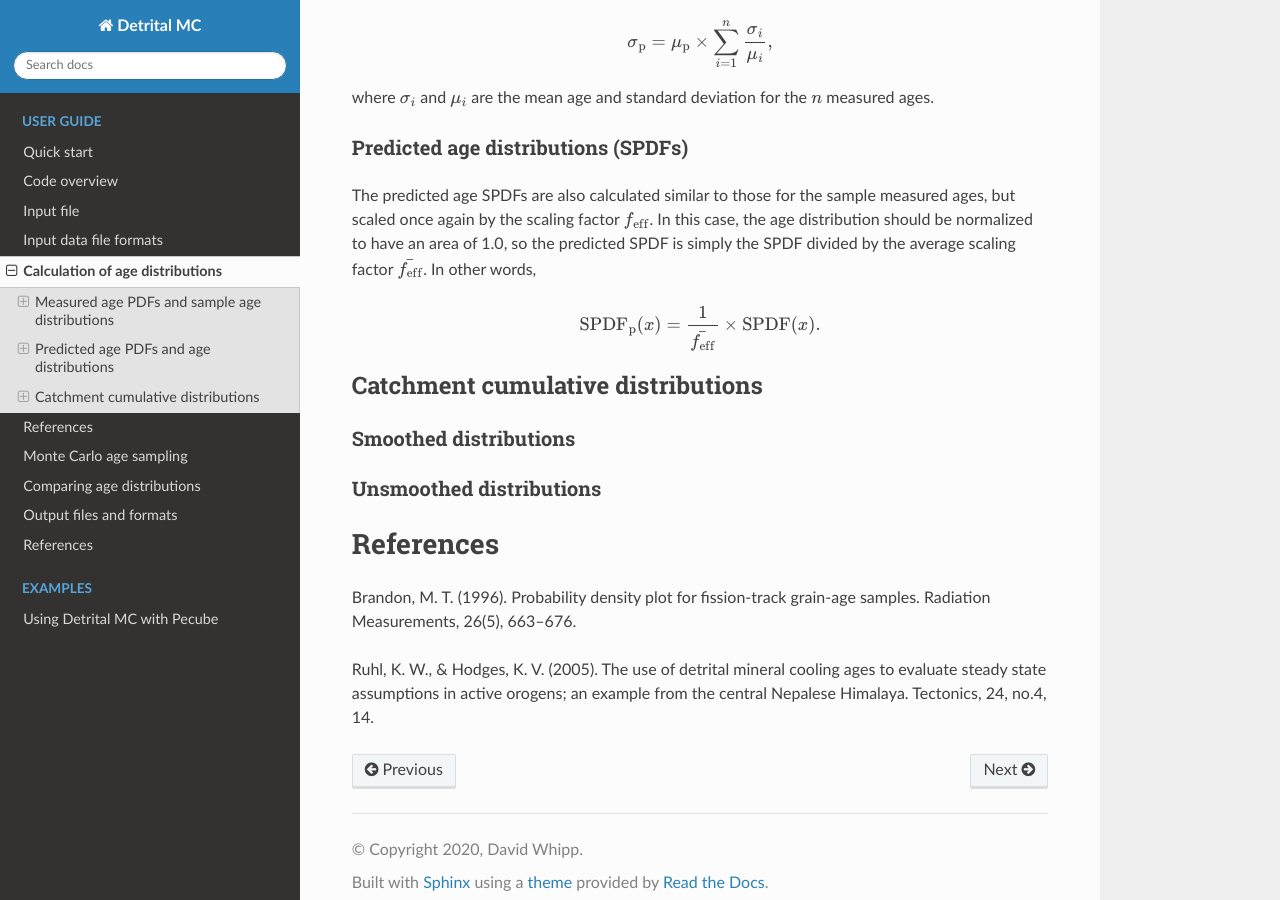
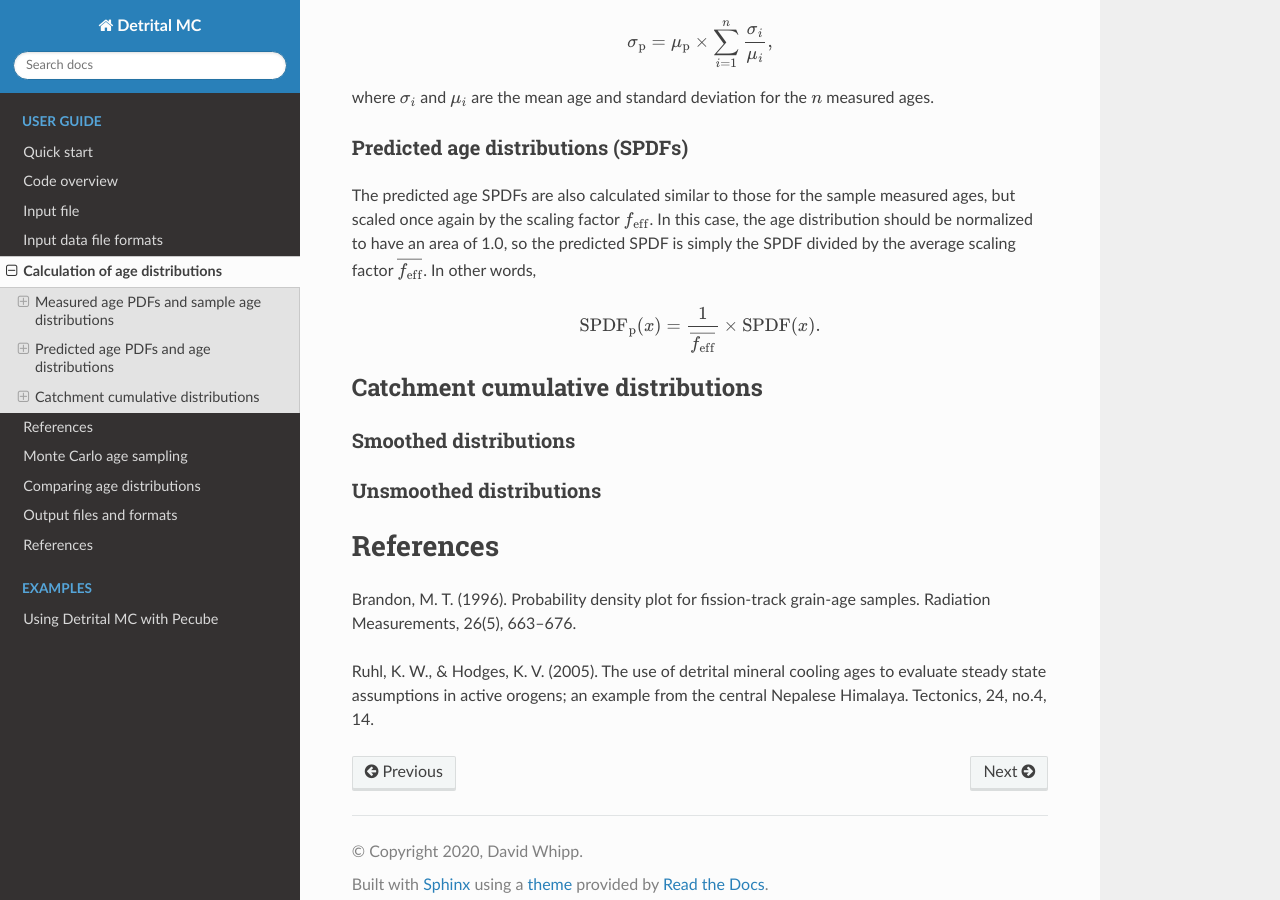
Before and after one commit to HUGG/Detrital-MC, a Sphinx documentation site: the page built from docs/source/manual/age-dists.rst, in a window 1280 px wide and 900 px high, scrolled down 1595 px. Built offline with Sphinx 7.4.7 and the Read the Docs theme 2.0.0, drawn with Linux system fonts in a browser that asks for light colours.

Commit message:
Tweak equation format of overlines

```diff
--- a/docs/source/manual/age-dists.rst
+++ b/docs/source/manual/age-dists.rst
@@ -67,12 +67,12 @@ Predicted age distributions (SPDFs)
 ~~~~~~~~~~~~~~~~~~~~~~~~~~~~~~~~~~~
 
 The predicted age SPDFs are also calculated similar to those for the sample measured ages, but scaled once again by the scaling factor :math:`f_{\mathrm{eff}}`.
-In this case, the age distribution should be normalized to have an area of 1.0, so the predicted SPDF is simply the SPDF divided by the average scaling factor :math:`\bar{f_{\mathrm{eff}}}`.
+In this case, the age distribution should be normalized to have an area of 1.0, so the predicted SPDF is simply the SPDF divided by the average scaling factor :math:`\overline{f_{\mathrm{eff}}}`.
 In other words,
 
 .. math::
 
-   \mathrm{SPDF}_{\mathrm{p}}(x) = \frac{1}{\bar{f_{\mathrm{eff}}}} \times \mathrm{SPDF}(x).
+   \mathrm{SPDF}_{\mathrm{p}}(x) = \frac{1}{\overline{f_{\mathrm{eff}}}} \times \mathrm{SPDF}(x).
 
 Catchment cumulative distributions
 ----------------------------------
```
